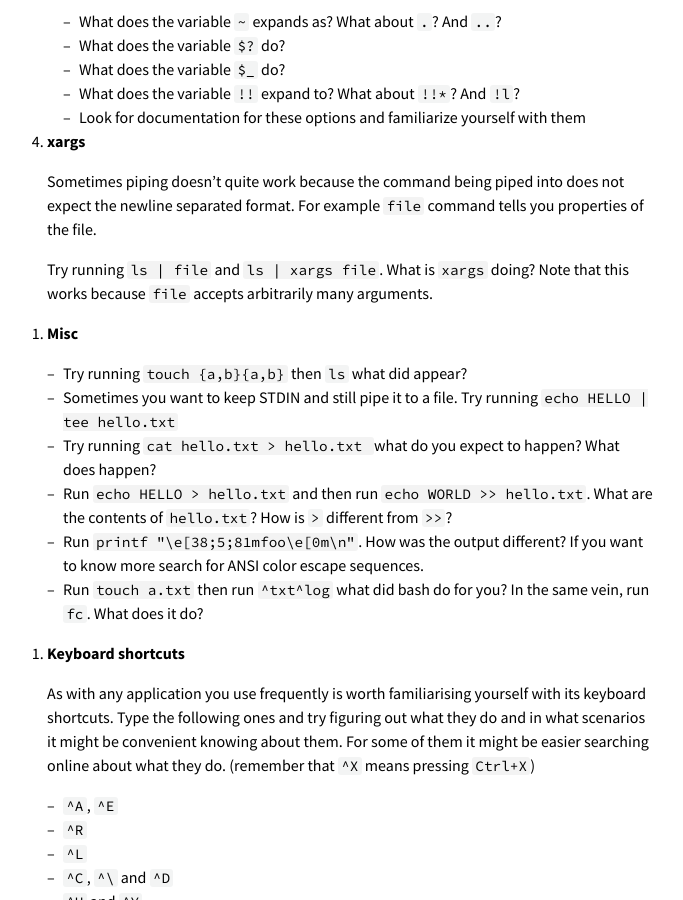
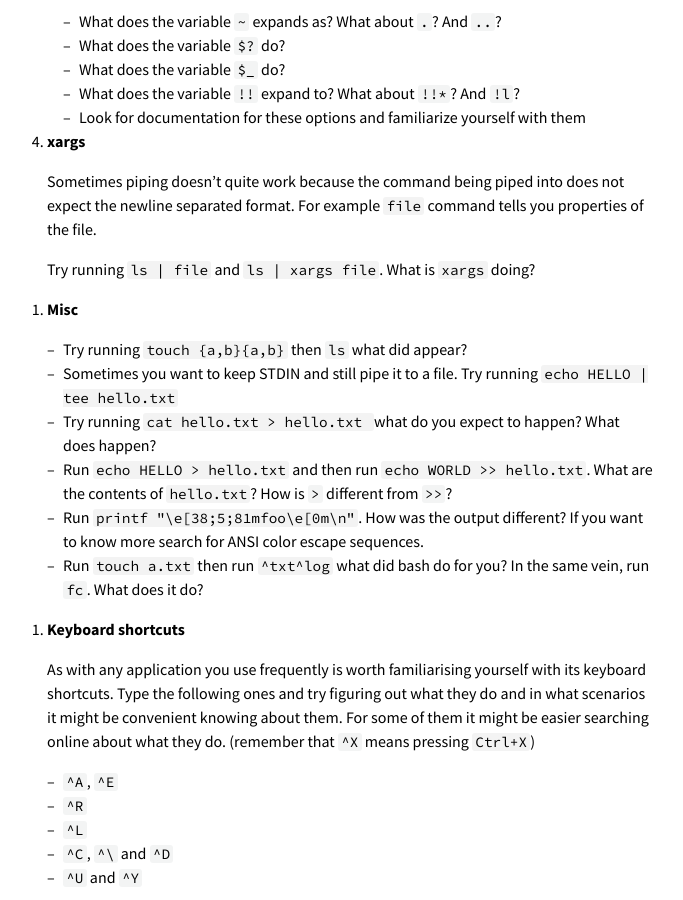
Before and after one commit to missing-semester-cn/missing-semester-cn.github.io, a Jekyll site: the page built from shell.md, in a window 1280 px wide and 900 px high, scrolled down 5640 px. Shown: the whole window, without its empty margins (289-972 px from the left). Built offline with Jekyll 4.4.1, drawn with Linux system fonts in a browser that asks for light colours.

Commit message:
Fix shell explanation

```diff
--- a/shell.md
+++ b/shell.md
@@ -269,7 +269,7 @@ We briefly discussed that the `PATH` environment variable is used to locate the
 
 Sometimes piping doesn't quite work because the command being piped into does not expect the newline separated format. For example `file` command tells you properties of the file.
 
-Try running `ls | file` and `ls | xargs file`. What is `xargs` doing? Note that this works because `file` accepts arbitrarily many arguments.
+Try running `ls | file` and `ls | xargs file`. What is `xargs` doing?
 
 1. **Misc**
 
```
